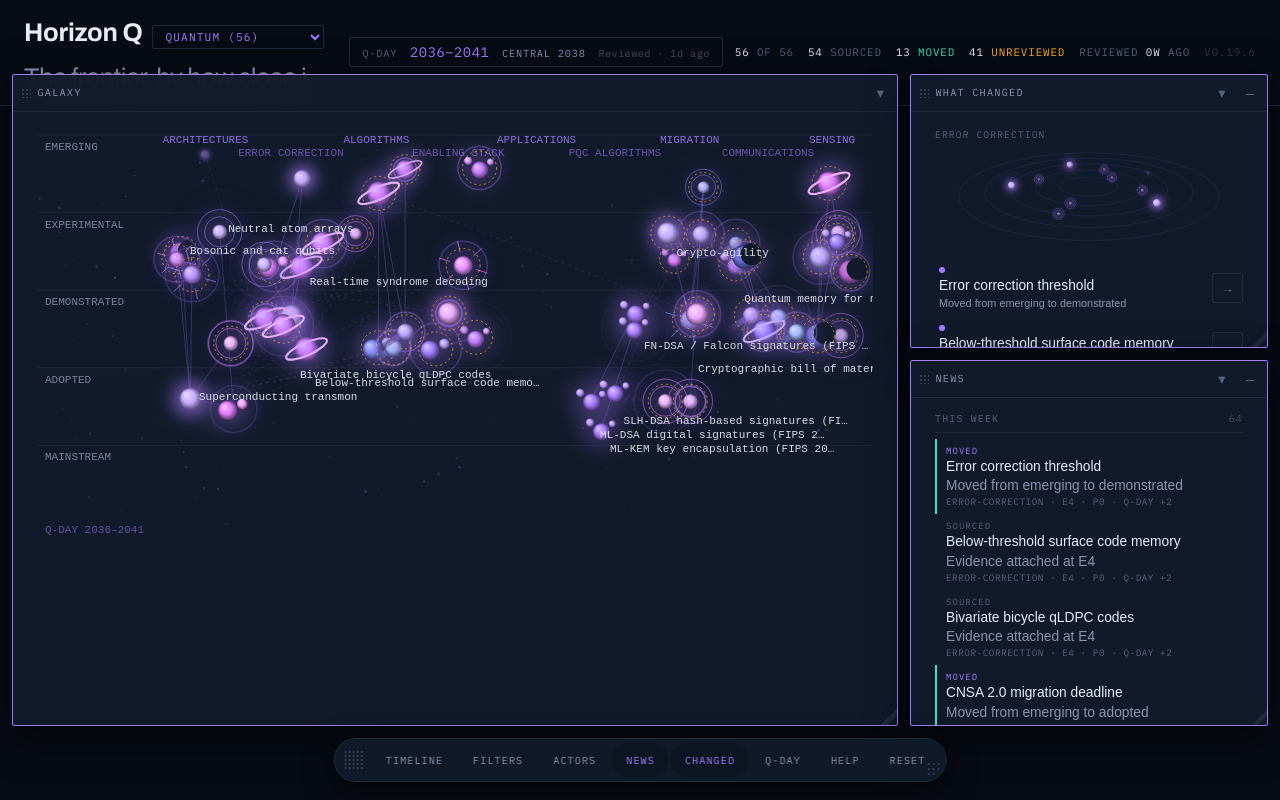
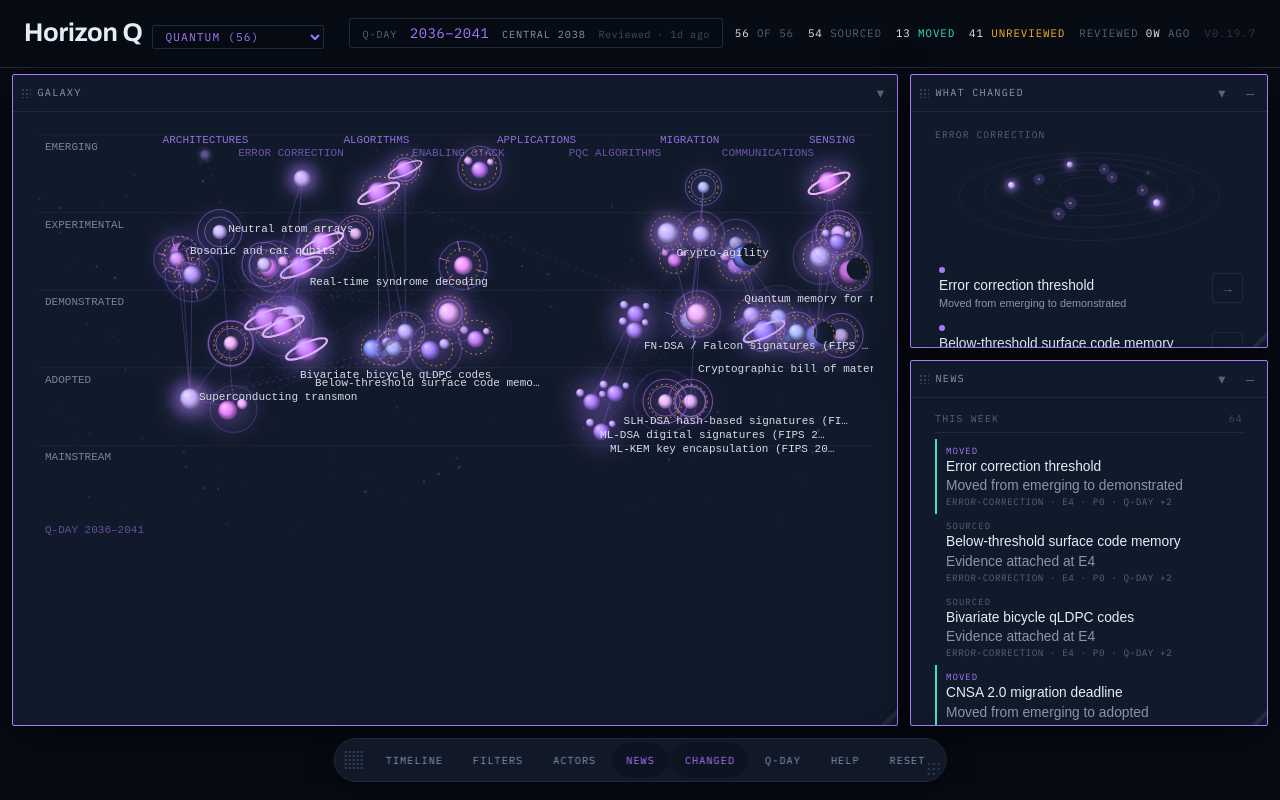
Before and after one commit to stuartokin/quantum-observatory, a React (Vite) app: page / in a window 1280 px wide. Built offline with nearby package versions, Linux system fonts and the light colour scheme.

Commit message:
Add files via upload

```diff
--- a/package.json
+++ b/package.json
@@ -1,7 +1,7 @@
 {
   "name": "horizonq",
   "private": true,
-  "version": "0.19.6",
+  "version": "0.19.7",
   "type": "module",
   "scripts": {
     "dev": "vite",
--- a/src/renderers/board/Board.tsx
+++ b/src/renderers/board/Board.tsx
@@ -281,11 +281,23 @@ export function Board() {
           alignItems: 'center',
           justifyContent: 'space-between',
           gap: 16,
+          minHeight: 52,
+          overflow: 'visible',
         }}
       >
         <div
           className="board-title"
-          style={{ display: 'flex', alignItems: 'baseline', gap: 10, minWidth: 0, flex: '1 1 auto' }}
+          style={{
+            display: 'flex',
+            // nowrap matters: the older stylesheet wraps this, which dropped
+            // the title onto a second line and clipped it against the header.
+            flexWrap: 'nowrap',
+            alignItems: 'baseline',
+            gap: 10,
+            minWidth: 0,
+            flex: '1 1 0',
+            overflow: 'hidden',
+          }}
         >
           <span className="wordmark" style={{ flex: '0 0 auto' }}>Horizon Q</span>
           <select
@@ -308,13 +320,16 @@ export function Board() {
               )
             })}
           </select>
+          {/* Truncates to nothing rather than wrapping. With the Q-Day bar and
+              the figures both present, this is the element that must give. */}
           <h2
             style={{
-              flex: '1 1 auto',
+              flex: '1 1 0',
               minWidth: 0,
               overflow: 'hidden',
               textOverflow: 'ellipsis',
               whiteSpace: 'nowrap',
+              lineHeight: 1.2,
             }}
           >
             {timeline
@@ -380,7 +395,8 @@ export function Board() {
                 display: 'flex',
                 flexDirection: narrow ? 'column' : 'row',
                 alignItems: narrow ? 'flex-end' : 'baseline',
-                flexWrap: 'wrap',
+                flexWrap: narrow ? 'wrap' : 'nowrap',
+                whiteSpace: 'nowrap',
                 gap: narrow ? 5 : 14,
                 fontFamily: 'var(--mono)',
                 fontSize: '0.68rem',
```
